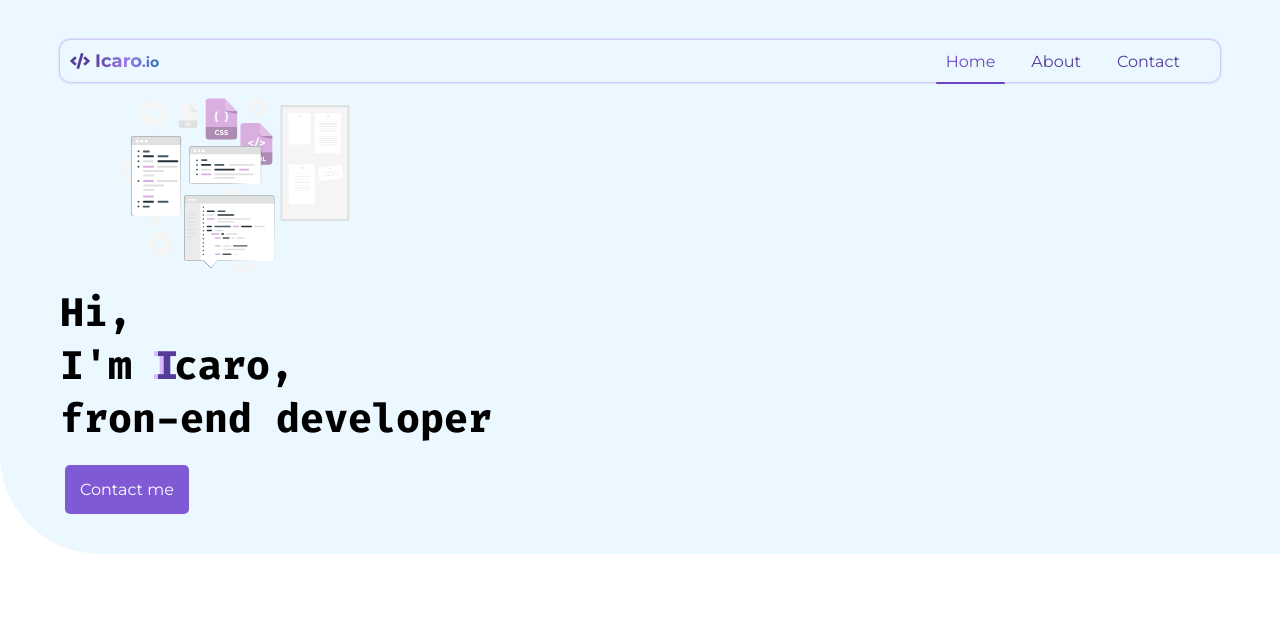
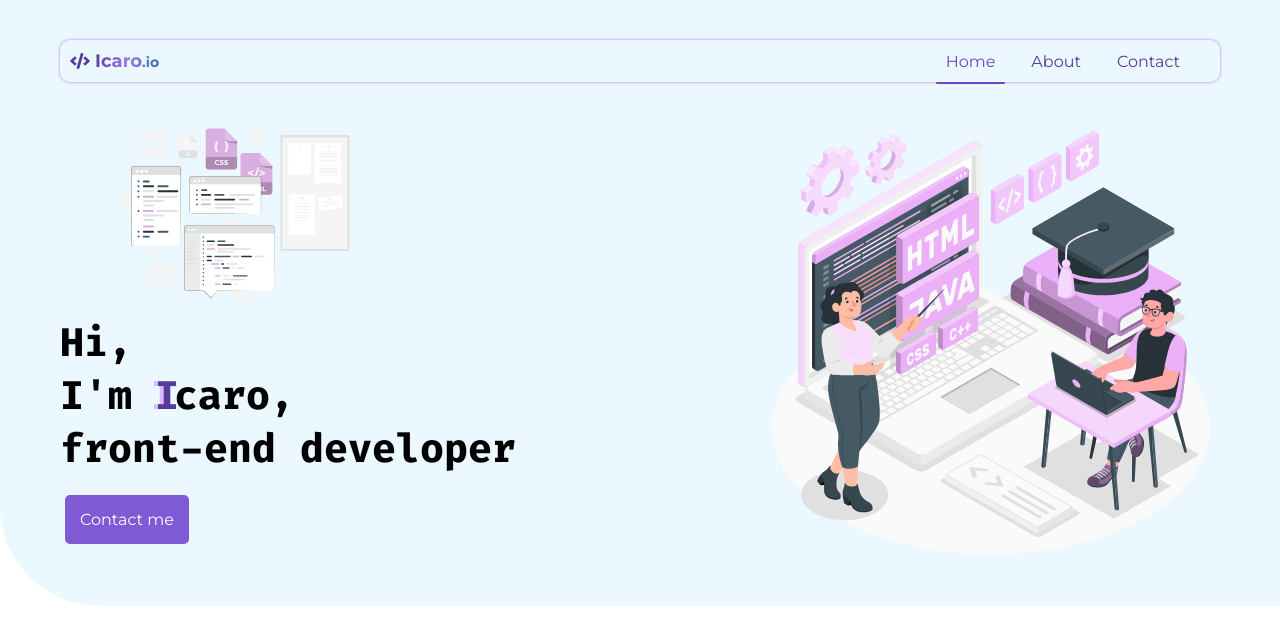
Before and after one commit to IcaroSilvaFK/Portfolio-Vite, a React (Vite) app: page / in a window 1280 px wide. Shown: the top 644 px of the page. Built offline with nearby package versions, Linux system fonts and the light colour scheme; no server answers.

Commit message:
animation

```diff
--- /dev/null
+++ b/src/components/Card/styles.ts
@@ -0,0 +1,3 @@
+import styled from "styled-components";
+
+export const Container = styled.div``;
--- a/src/components/TitlePage/index.tsx
+++ b/src/components/TitlePage/index.tsx
@@ -19,7 +19,7 @@ export function TitlePage() {
           </span>
           caro,
           <br />
-          fron-end developer
+          front-end developer
         </h1>
         <button>Contact me</button>
       </ContainerPresentation>
--- a/src/components/TitlePage/styles.ts
+++ b/src/components/TitlePage/styles.ts
@@ -3,8 +3,19 @@ import styled from "styled-components";
 export const Container = styled.div`
   display: flex;
   flex-direction: column;
+  animation: Initialize 0.4s linear;
   .containerImage {
     margin-left: 50px;
+    animation: Initialize 0.4s linear;
+  }
+
+  @keyframes Initialize {
+    0% {
+      transform: translateX(-50px);
+    }
+    100% {
+      transform: translateX(0);
+    }
   }
 `;
 
--- a/src/pages/Home/index.tsx
+++ b/src/pages/Home/index.tsx
@@ -3,6 +3,9 @@ import { Header } from "../../components/Header";
 import { useUser } from "../../hooks/useUser";
 import { HoverNavBar } from "../../components/HoverBar";
 import { TitlePage } from "../../components/TitlePage";
+
+//@ts-ignore
+import Student from "../../assets/stud.svg";
 import { Container, ContainerBackground, ContainerContent } from "./styles";
 export function Home() {
   const { data, isFetching } = useUser();
@@ -15,6 +18,9 @@ export function Home() {
         <Header />
         <ContainerContent>
           <TitlePage />
+          <div className="containerImage">
+            <img src={Student} alt="student" width={450} />
+          </div>
         </ContainerContent>
       </ContainerBackground>
       <HoverNavBar />
--- a/src/pages/Home/styles.ts
+++ b/src/pages/Home/styles.ts
@@ -1,6 +1,9 @@
 import styled from "styled-components";
 
-export const Container = styled.div``;
+export const Container = styled.div`
+  width: 100%;
+  height: 100%;
+`;
 
 export const ContainerBackground = styled.div`
   padding: 40px 60px;
@@ -8,4 +11,20 @@ export const ContainerBackground = styled.div`
   border-bottom-left-radius: 100px;
 `;
 
-export const ContainerContent = styled.div``;
+export const ContainerContent = styled.div`
+  margin-top: 30px;
+  display: flex;
+  gap: 250px;
+  .containerImage {
+    animation: initialize 0.4s linear;
+  }
+
+  @keyframes initialize {
+    0% {
+      transform: translateX(50px);
+    }
+    100% {
+      transform: translateX(0);
+    }
+  }
+`;
```
Also changed, not shown: src/components/Card/index.tsx (added, +11 -0 lines), src/assets/stud.svg (added).
